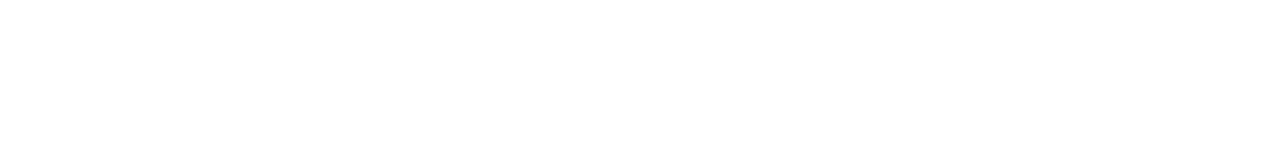
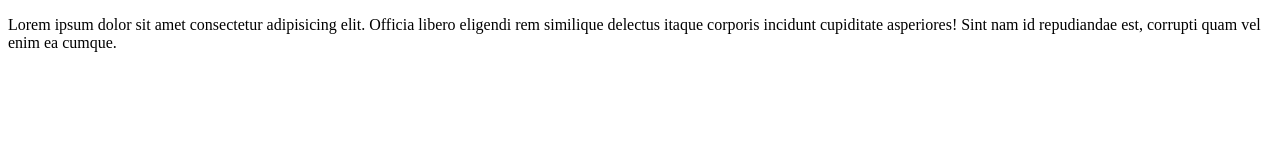
Before and after one commit to namasayasuardi/projek-web, a plain HTML site: page index.html in a window 1280 px wide. Drawn offline with Linux system fonts and the light colour scheme.

Commit message:
menambahkan paragraf

```diff
--- a/index.html
+++ b/index.html
@@ -7,6 +7,6 @@
     <title>Document</title>
 </head>
 <body>
-
+    <p>Lorem ipsum dolor sit amet consectetur adipisicing elit. Officia libero eligendi rem similique delectus itaque corporis incidunt cupiditate asperiores! Sint nam id repudiandae est, corrupti quam vel enim ea cumque.</p>
 </body>
 </html>
```
